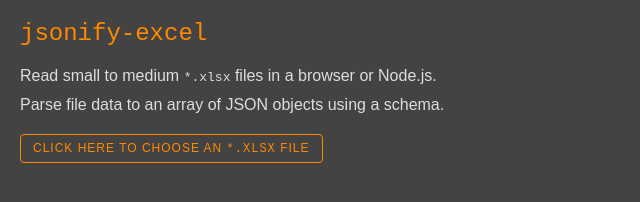
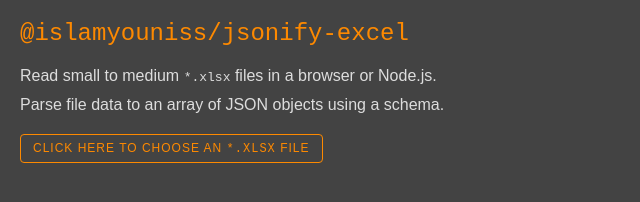
Before and after one commit to islamyouniss/jsonify-excel, a website with bundled scripts: page website/index.html in a window 1280 px wide. Shown: the whole page, without its empty margins (0-640 px from the left). Built offline with nearby package versions, Linux system fonts and the light colour scheme.

Commit message:
add .npmrc

```diff
--- a/web-worker/package.json
+++ b/web-worker/package.json
@@ -1,6 +1,6 @@
 {
   "private": true,
-  "name": "jsonify-excel/web-worker",
+  "name": "@islamyouniss/jsonify-excel/web-worker",
   "version": "1.0.0",
   "main": "index.cjs",
   "module": "index.js",
--- a/website/index.html
+++ b/website/index.html
@@ -1,7 +1,7 @@
 <html>
 
 <head>
-  <title>jsonify-excel</title>
+  <title>@islamyouniss/jsonify-excel</title>
 
   <meta charset="utf-8">
 
@@ -162,8 +162,8 @@
 </head>
 
 <body>
-  <a id="main-link" href="https://gitlab.com/AhmedGamal/jsonify-excel">
-    jsonify-excel
+  <a id="main-link" href="https://github.com/islamyouniss/jsonify-excel">
+    @islamyouniss/jsonify-excel
   </a>
 
   <br />
@@ -201,7 +201,7 @@
 
     <div style="margin-top: 1rem">
       Also supports parsing file data to an array of JSON objects using a schema. <a target="_blank"
-        href="https://gitlab.com/AhmedGamal/jsonify-excel#json" style="text-decoration: none">Read more</a>
+        href="https://github.com/islamyouniss/jsonify-excel#schema" style="text-decoration: none">Read more</a>
     </div>
 
     <br />
```
Also changed, not shown: package.json (+5 -2 lines), README.md.
